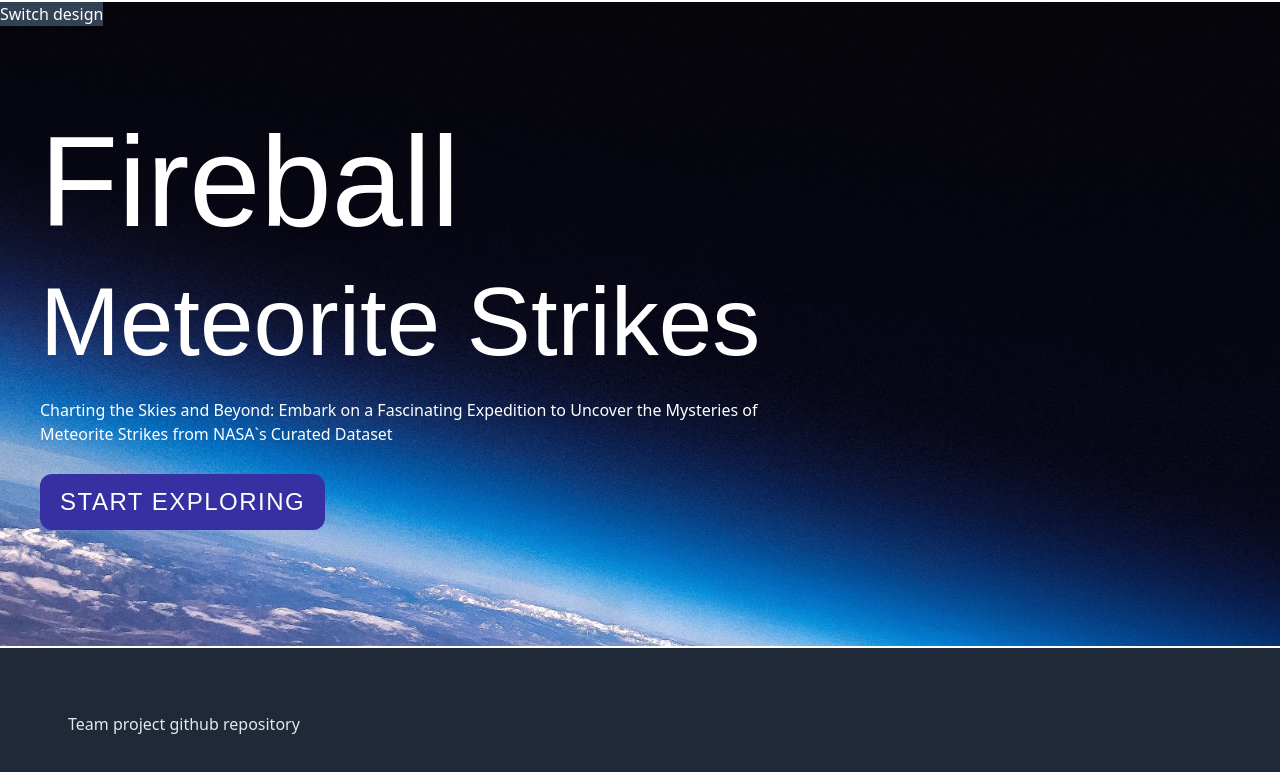
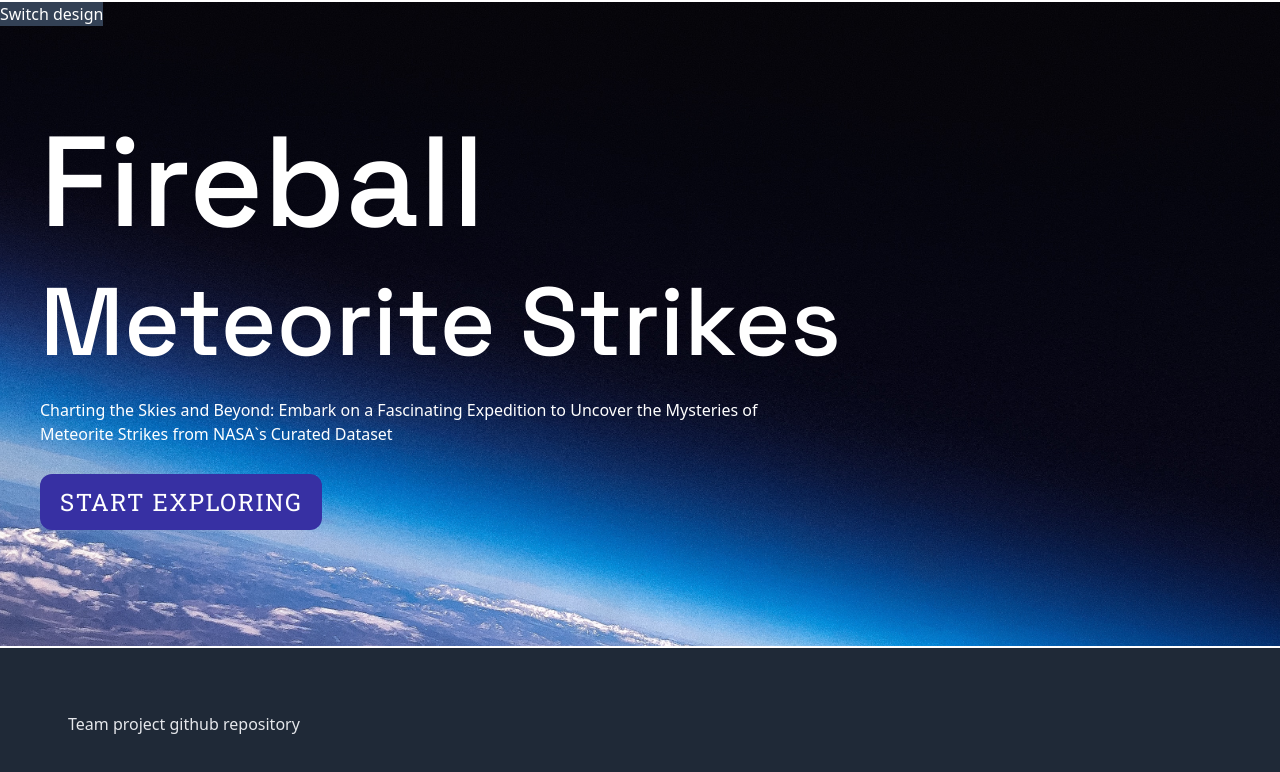
Before and after one commit to chingu-voyages/v45-tier2-team-20, a React (Vite) app: page / in a window 1280 px wide. Shown: the top 772 px of the page. Built offline with nearby package versions, Linux system fonts and the light colour scheme; some icons are missing.

Commit message:
Update to fix import warnings

```diff
--- a/src/index.css
+++ b/src/index.css
@@ -1,4 +1,4 @@
-@tailwind base;
-@tailwind components;
-@tailwind utilities;
 @import url("https://fonts.googleapis.com/css2?family=Roboto+Slab&family=Space+Grotesk:wght@500;700&display=swap");
+@import "tailwindcss/base";
+@import "tailwindcss/components";
+@import "tailwindcss/utilities";
```
